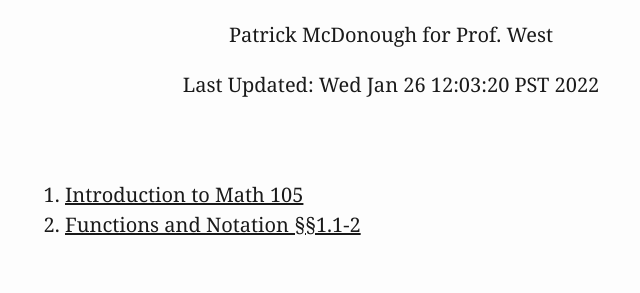
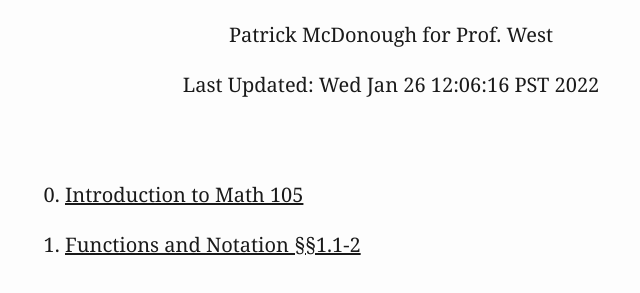
Before and after one commit to PJMcDonough/Math103Notes, a plain HTML site: page index.html in a window 1280 px wide. Shown: the part 173-466 px from the top of the page, without its empty margins (249-889 px from the left). Drawn offline with Linux system fonts and the light colour scheme.

Commit message:
Zero index

```diff
--- a/index.html
+++ b/index.html
@@ -153,11 +153,12 @@
 <header id="title-block-header">
 <h1 class="title">Notes For Math 105</h1>
 <p class="author">Patrick McDonough for Prof. West</p>
-<p class="date">Last Updated: Wed Jan 26 12:03:20 PST 2022</p>
+<p class="date">Last Updated: Wed Jan 26 12:06:16 PST 2022</p>
 </header>
-<ol>
-<li><a href="00intro.html">Introduction to Math 105</a></li>
-<li><a href="01FnNotation.html">Functions and Notation §§1.1-2</a></li>
-</ol>
+<ol start=0>
+<li>
+<a href="00intro.html">Introduction to Math 105</a>
+<li>
+<p><a href="01FnNotation.html">Functions and Notation §§1.1-2</a></p>
 </body>
 </html>
```
Also changed, not shown: 2 other files.
